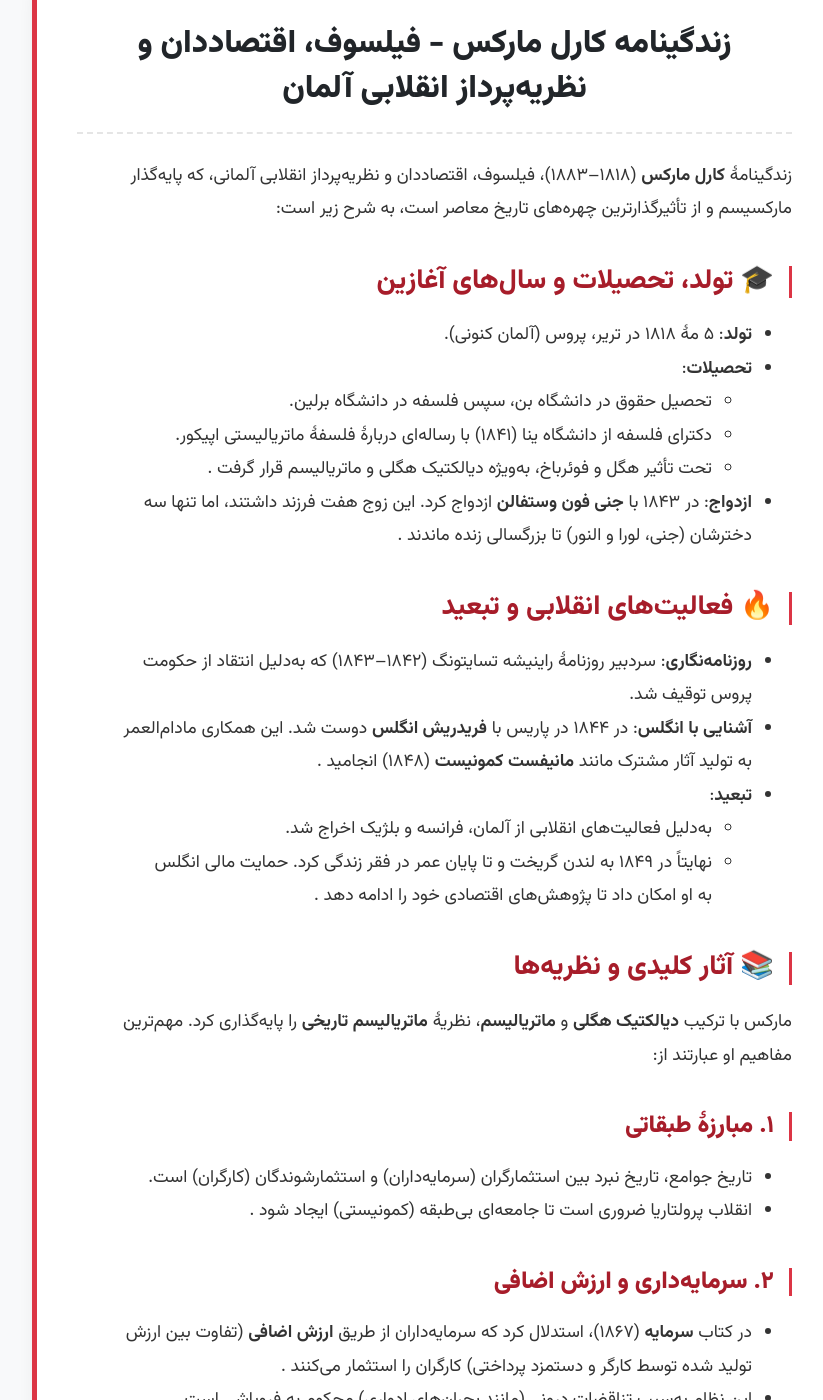
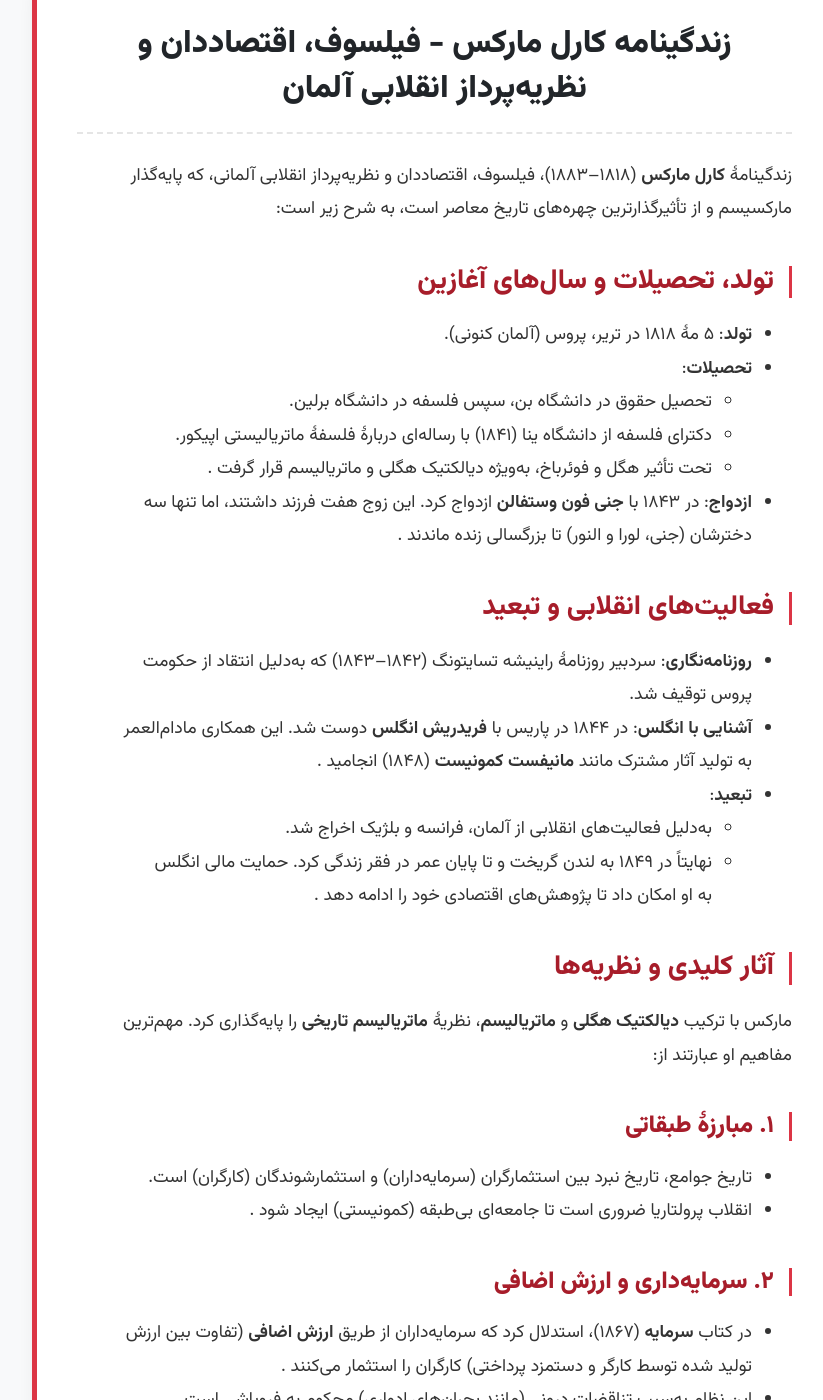
Before and after one commit to darkblog/darkblog.github.io, a Jekyll site: the page built from _posts/2025-6-28-10.md, in a window 1280 px wide and 1400 px high, scrolled down 342 px. Shown: the whole window, without its empty margins (208-1031 px from the left). Built offline with Jekyll 4.4.1, drawn with Linux system fonts in a browser that asks for light colours; some of the changed text lies outside the part shown.

Commit message:
Update 2025-6-28-10.md

```diff
--- a/_posts/2025-6-28-10.md
+++ b/_posts/2025-6-28-10.md
@@ -5,7 +5,7 @@ title: زندگینامه کارل مارکس - فیلسوف، اقتصاددا
 
 زندگینامهٔ **کارل مارکس** (۱۸۱۸–۱۸۸۳)، فیلسوف، اقتصاددان و نظریه‌پرداز انقلابی آلمانی، که پایه‌گذار مارکسیسم و از تأثیرگذارترین چهره‌های تاریخ معاصر است، به شرح زیر است:
 
-## 🎓 تولد، تحصیلات و سال‌های آغازین
+## تولد، تحصیلات و سال‌های آغازین
 - **تولد**: ۵ مهٔ ۱۸۱۸ در تریر، پروس (آلمان کنونی).
 - **تحصیلات**:
   - تحصیل حقوق در دانشگاه بن، سپس فلسفه در دانشگاه برلین.
@@ -13,14 +13,14 @@ title: زندگینامه کارل مارکس - فیلسوف، اقتصاددا
   - تحت تأثیر هگل و فوئرباخ، به‌ویژه دیالکتیک هگلی و ماتریالیسم قرار گرفت .
 - **ازدواج**: در ۱۸۴۳ با **جنی فون وستفالن** ازدواج کرد. این زوج هفت فرزند داشتند، اما تنها سه دخترشان (جنی، لورا و النور) تا بزرگسالی زنده ماندند .
 
-## 🔥 فعالیت‌های انقلابی و تبعید
+## فعالیت‌های انقلابی و تبعید
 - **روزنامه‌نگاری**: سردبیر روزنامهٔ راینیشه تسایتونگ (۱۸۴۲–۱۸۴۳) که به‌دلیل انتقاد از حکومت پروس توقیف شد.
 - **آشنایی با انگلس**: در ۱۸۴۴ در پاریس با **فریدریش انگلس** دوست شد. این همکاری مادام‌العمر به تولید آثار مشترک مانند **مانیفست کمونیست** (۱۸۴۸) انجامید .
 - **تبعید**:
   - به‌دلیل فعالیت‌های انقلابی از آلمان، فرانسه و بلژیک اخراج شد.
   - نهایتاً در ۱۸۴۹ به لندن گریخت و تا پایان عمر در فقر زندگی کرد. حمایت مالی انگلس به او امکان داد تا پژوهش‌های اقتصادی خود را ادامه دهد .
 
-## 📚 آثار کلیدی و نظریه‌ها
+## آثار کلیدی و نظریه‌ها
 مارکس با ترکیب **دیالکتیک هگلی** و **ماتریالیسم**، نظریهٔ **ماتریالیسم تاریخی** را پایه‌گذاری کرد. مهم‌ترین مفاهیم او عبارتند از:
 
 ### ۱. **مبارزهٔ طبقاتی**
@@ -35,7 +35,7 @@ title: زندگینامه کارل مارکس - فیلسوف، اقتصاددا
 - دولت ابزار سلطهٔ طبقهٔ حاکم است.
 - پس از انقلاب، دوره‌ای از **دیکتاتوری پرولتاریا** لازم است تا جامعه به سمت کمونیسم حرکت کند .
 
-## ⏳ سال‌های پایانی و مرگ
+## سال‌های پایانی و مرگ
 - مارکس در فقر و بیماری (ناشی از کار طاقت‌فرسا) زندگی می‌کرد.
 - در ۱۴ مارس ۱۸۸۳ در لندن درگذشت و در **گورستان هایگیت** دفن شد. سخنرانی معروف انگلس بر مزار او تأکید کرد:
   > "مارکس کشف کرد که تاریخ جوامع، تاریخ مبارزهٔ طبقاتی است" .
```
